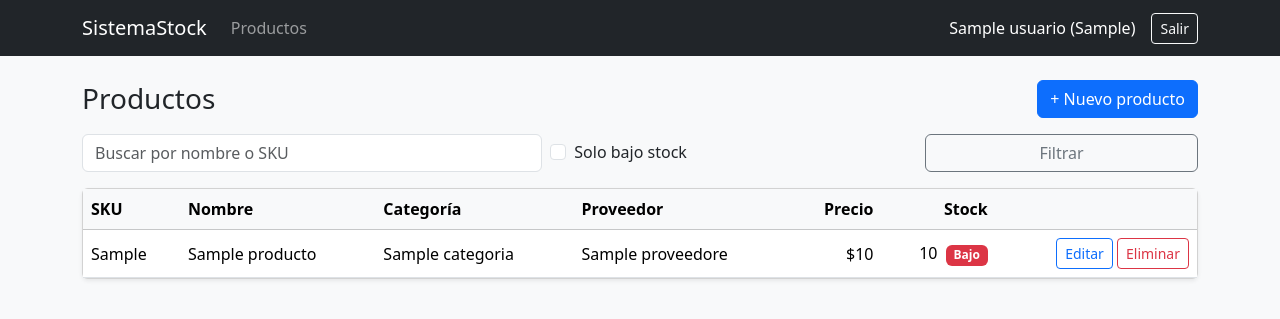
After one commit to fukkasthu/sistemastock, a Flask app: page /productos/ in a window 1280 px wide. The commit adds this page. Shown: the top 319 px of the page. Run offline with Flask 3, Linux system fonts and the light colour scheme; a user stored in the database is signed in; tables that the repository leaves empty hold one stand-in row (values such as "Sample post").

Commit message:
Gestión de productos

```diff
--- a/app/__init__.py
+++ b/app/__init__.py
@@ -39,8 +39,10 @@ def create_app():
     from app import models  # noqa: F401  (registra los modelos)
     from app.auth import bp as auth_bp
     from app.main import bp as main_bp
+    from app.productos import bp as productos_bp
 
     app.register_blueprint(auth_bp)
     app.register_blueprint(main_bp)
+    app.register_blueprint(productos_bp)
 
     return app
--- /dev/null
+++ b/app/productos.py
@@ -0,0 +1,115 @@
+from flask import Blueprint, render_template, redirect, url_for, flash, request
+from flask_login import login_required, current_user
+from sqlalchemy import or_
+from app import db
+from app.forms import ProductoForm
+from app.models import Producto, Categoria, Proveedor, Movimiento
+
+bp = Blueprint("productos", __name__, url_prefix="/productos")
+
+
+def _cargar_opciones(form):
+    form.categoria_id.choices = [(0, "— Sin categoría —")] + [
+        (c.id, c.nombre) for c in Categoria.query.order_by(Categoria.nombre)
+    ]
+    form.proveedor_id.choices = [(0, "— Sin proveedor —")] + [
+        (p.id, p.nombre) for p in Proveedor.query.order_by(Proveedor.nombre)
+    ]
+
+
+@bp.route("/")
+@login_required
+def lista():
+    q = request.args.get("q", "").strip()
+    solo_bajo = request.args.get("bajo") == "1"
+    page = request.args.get("page", 1, type=int)
+
+    query = Producto.query
+    if q:
+        like = f"%{q}%"
+        query = query.filter(or_(Producto.nombre.ilike(like), Producto.sku.ilike(like)))
+    if solo_bajo:
+        query = query.filter(Producto.stock_actual <= Producto.stock_minimo)
+
+    pagination = query.order_by(Producto.nombre).paginate(page=page, per_page=10, error_out=False)
+    return render_template("productos/lista.html", pagination=pagination, q=q, solo_bajo=solo_bajo)
+
+
+@bp.route("/nuevo", methods=["GET", "POST"])
+@login_required
+def nuevo():
+    form = ProductoForm()
+    _cargar_opciones(form)
+    if form.validate_on_submit():
+        sku = form.sku.data.strip()
+        if Producto.query.filter_by(sku=sku).first():
+            form.sku.errors = list(form.sku.errors) + ["Ya existe un producto con ese SKU."]
+        else:
+            p = Producto(
+                sku=sku,
+                nombre=form.nombre.data.strip(),
+                precio=form.precio.data,
+                stock_actual=form.stock_actual.data,
+                stock_minimo=form.stock_minimo.data,
+                categoria_id=form.categoria_id.data or None,
+                proveedor_id=form.proveedor_id.data or None,
+            )
+            db.session.add(p)
+            db.session.flush()
+            # Si parte con stock, queda registrado como movimiento (trazabilidad)
+            if p.stock_actual > 0:
+                db.session.add(
+                    Movimiento(
+                        producto_id=p.id,
+                        usuario_id=current_user.id,
+                        tipo="entrada",
+                        cantidad=p.stock_actual,
+                        nota="Stock inicial",
+                    )
+                )
+            db.session.commit()
+            flash("Producto creado.", "success")
+            return redirect(url_for("productos.lista"))
+    return render_template("productos/form.html", form=form, titulo="Nuevo producto", editando=False)
+
+
+@bp.route("/<int:id>/editar", methods=["GET", "POST"])
+@login_required
+def editar(id):
+    p = db.get_or_404(Producto, id)
+    form = ProductoForm(obj=p)
+    del form.stock_actual  # el stock solo cambia mediante movimientos
+    _cargar_opciones(form)
+    if request.method == "GET":
+        form.categoria_id.data = p.categoria_id or 0
+        form.proveedor_id.data = p.proveedor_id or 0
+
+    if form.validate_on_submit():
+        sku = form.sku.data.strip()
+        repetido = Producto.query.filter(Producto.sku == sku, Producto.id != p.id).first()
+        if repetido:
+            form.sku.errors = list(form.sku.errors) + ["Ya existe un producto con ese SKU."]
+        else:
+            p.sku = sku
+            p.nombre = form.nombre.data.strip()
+            p.precio = form.precio.data
+            p.stock_minimo = form.stock_minimo.data
+            p.categoria_id = form.categoria_id.data or None
+            p.proveedor_id = form.proveedor_id.data or None
+            db.session.commit()
+            flash("Producto actualizado.", "success")
+            return redirect(url_for("productos.lista"))
+    return render_template("productos/form.html", form=form, titulo="Editar producto", editando=True)
+
+
+@bp.route("/<int:id>/eliminar", methods=["POST"])
+@login_required
+def eliminar(id):
+    p = db.get_or_404(Producto, id)
+    if p.movimientos:
+        flash("No se puede eliminar: el producto tiene movimientos registrados.", "warning")
+    else:
+        db.session.delete(p)
+        db.session.commit()
+        flash("Producto eliminado.", "info")
+    return redirect(url_for("productos.lista"))
--- a/app/templates/base.html
+++ b/app/templates/base.html
@@ -1,16 +1,21 @@
 <!doctype html>
 <html lang="es">
+
 <head>
     <meta charset="utf-8">
     <meta name="viewport" content="width=device-width, initial-scale=1">
     <title>{% block title %}SistemaStock{% endblock %}</title>
     <link href="https://cdn.jsdelivr.net/npm/bootstrap@5.3.3/dist/css/bootstrap.min.css" rel="stylesheet">
 </head>
+
 <body class="bg-light">
     <nav class="navbar navbar-expand-lg navbar-dark bg-dark">
         <div class="container">
             <a class="navbar-brand" href="{{ url_for('main.index') }}">SistemaStock</a>
             {% if current_user.is_authenticated %}
+            <ul class="navbar-nav me-auto flex-row gap-3">
+                <li class="nav-item"><a class="nav-link" href="{{ url_for('productos.lista') }}">Productos</a></li>
+            </ul>
             <div class="d-flex align-items-center text-white">
                 <span class="me-3">{{ current_user.nombre }} ({{ current_user.rol }})</span>
                 <form method="post" action="{{ url_for('auth.logout') }}">
@@ -31,4 +36,5 @@
         {% block content %}{% endblock %}
     </main>
 </body>
+
 </html>
--- /dev/null
+++ b/app/templates/productos/lista.html
@@ -0,0 +1,73 @@
+{% extends "base.html" %}
+{% block title %}Productos - SistemaStock{% endblock %}
+{% block content %}
+<div class="d-flex justify-content-between align-items-center mb-3">
+  <h1 class="h3 mb-0">Productos</h1>
+  <a class="btn btn-primary" href="{{ url_for('productos.nuevo') }}">+ Nuevo producto</a>
+</div>
+
+<form class="row g-2 mb-3" method="get">
+  <div class="col-md-5">
+    <input type="text" name="q" value="{{ q }}" class="form-control" placeholder="Buscar por nombre o SKU">
+  </div>
+  <div class="col-md-4 d-flex align-items-center">
+    <div class="form-check">
+      <input class="form-check-input" type="checkbox" name="bajo" value="1" id="bajo" {% if solo_bajo %}checked{% endif %}>
+      <label class="form-check-label" for="bajo">Solo bajo stock</label>
+    </div>
+  </div>
+  <div class="col-md-3"><button class="btn btn-outline-secondary w-100">Filtrar</button></div>
+</form>
+
+<div class="card shadow-sm">
+  <div class="table-responsive">
+    <table class="table table-hover align-middle mb-0">
+      <thead class="table-light">
+        <tr>
+          <th>SKU</th><th>Nombre</th><th>Categoría</th><th>Proveedor</th>
+          <th class="text-end">Precio</th><th class="text-end">Stock</th><th></th>
+        </tr>
+      </thead>
+      <tbody>
+        {% for p in pagination.items %}
+        <tr>
+          <td>{{ p.sku }}</td>
+          <td>{{ p.nombre }}</td>
+          <td>{{ p.categoria.nombre if p.categoria else "—" }}</td>
+          <td>{{ p.proveedor.nombre if p.proveedor else "—" }}</td>
+          <td class="text-end">${{ "{:,.0f}".format(p.precio).replace(",", ".") }}</td>
+          <td class="text-end">
+            {{ p.stock_actual }}
+            {% if p.bajo_stock %}<span class="badge bg-danger ms-1">Bajo</span>{% endif %}
+          </td>
+          <td class="text-end">
+            <a class="btn btn-sm btn-outline-primary" href="{{ url_for('productos.editar', id=p.id) }}">Editar</a>
+            <form class="d-inline" method="post" action="{{ url_for('productos.eliminar', id=p.id) }}"
+                  onsubmit="return confirm('¿Eliminar este producto?');">
+              <input type="hidden" name="csrf_token" value="{{ csrf_token() }}">
+              <button class="btn btn-sm btn-outline-danger">Eliminar</button>
+            </form>
+          </td>
+        </tr>
+        {% else %}
+        <tr><td colspan="7" class="text-center text-muted py-4">No hay productos todavía.</td></tr>
+        {% endfor %}
+      </tbody>
+    </table>
+  </div>
+</div>
+
+{% if pagination.pages > 1 %}
+<nav class="mt-3">
+  <ul class="pagination justify-content-center">
+    {% if pagination.has_prev %}
+    <li class="page-item"><a class="page-link" href="{{ url_for('productos.lista', page=pagination.prev_num, q=q, bajo='1' if solo_bajo else None) }}">Anterior</a></li>
+    {% endif %}
+    <li class="page-item disabled"><span class="page-link">Página {{ pagination.page }} de {{ pagination.pages }}</span></li>
+    {% if pagination.has_next %}
+    <li class="page-item"><a class="page-link" href="{{ url_for('productos.lista', page=pagination.next_num, q=q, bajo='1' if solo_bajo else None) }}">Siguiente</a></li>
+    {% endif %}
+  </ul>
+</nav>
+{% endif %}
+{% endblock %}
```
Also changed, not shown: app/forms.py (+17 -2 lines), app/templates/productos/form.html (added, +35 -0 lines). Lines whose indentation alone changed are shown as unchanged.
